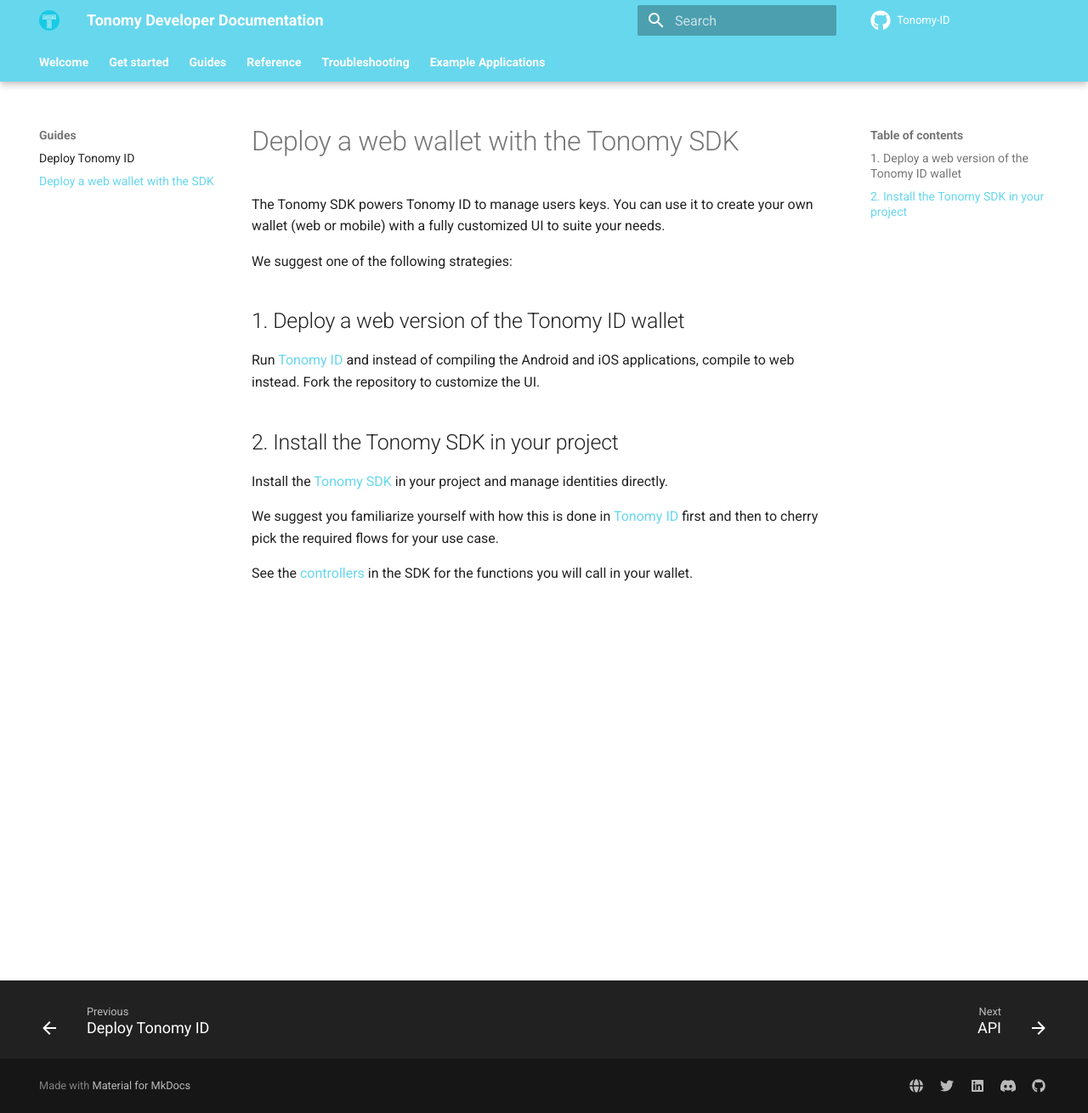
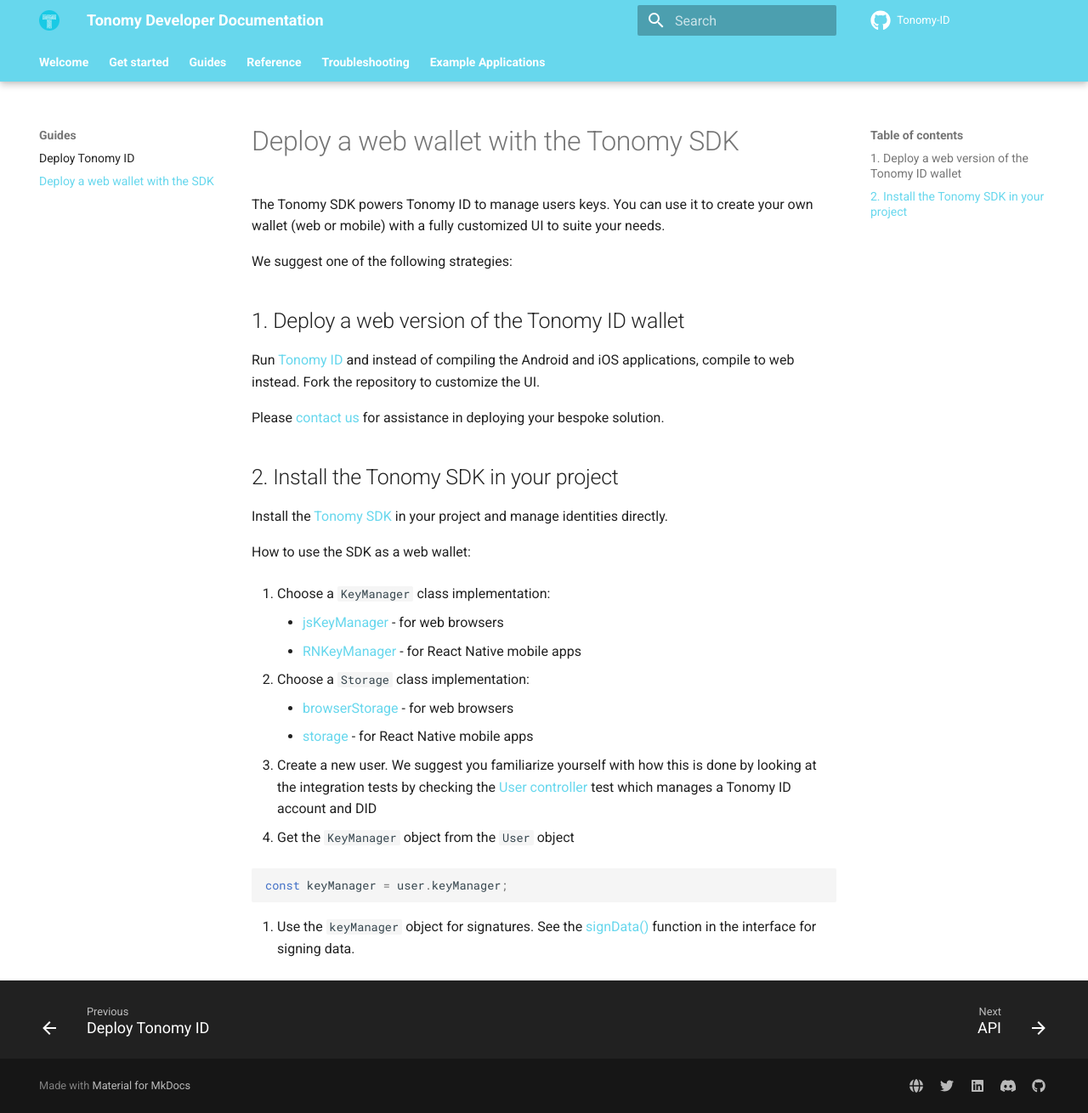
Before and after one commit to Tonomy-Foundation/Tonomy-ID-SDK, an MkDocs documentation site: the page built from docs/guides/deploy-wallet.md, in a window 1280 px wide and 1310 px high. Shown: the whole window at 85% size. Built offline with MkDocs 1.6.1 and Material for MkDocs 9.7.7, drawn with Linux system fonts in a browser that asks for light colours; comment, search, counter and statistics services are not loaded.

Commit message:
docs: add deploy web wallet and requirements to docs

````diff
--- a/docs/guides/deploy-wallet.md
+++ b/docs/guides/deploy-wallet.md
@@ -8,10 +8,31 @@
 
 Run <a href="https://github.com/Tonomy-Foundation/Tonomy-ID" target="_blank">Tonomy ID</a> and instead of compiling the Android and iOS applications, compile to web instead. Fork the repository to customize the UI.
 
+Please <a href="https://tonomy.io/contact" target="_blank">contact us</a> for assistance in deploying your bespoke solution.
+
 ## 2. Install the Tonomy SDK in your project
 
 Install the <a href="https://github.com/Tonomy-Foundation/Tonomy-ID-SDK" target="_blank">Tonomy SDK</a> in your project and manage identities directly.
 
-We suggest you familiarize yourself with how this is done in <a href="https://github.com/Tonomy-Foundation/Tonomy-ID" target="_blank">Tonomy ID</a> first and then to cherry pick the required flows for your use case.
+How to use the SDK as a web wallet:
 
-See the <a href="https://github.com/Tonomy-Foundation/Tonomy-ID-SDK/tree/master/src/sdk/controllers" target="_blank">controllers</a> in the SDK for the functions you will call in your wallet.
+1. Choose a `KeyManager` class implementation:
+
+    - <a href="https://github.com/Tonomy-Foundation/Tonomy-ID-SDK/blob/master/src/sdk/storage/jsKeyManager.ts" target="_blank">jsKeyManager</a> - for web browsers
+    - <a href="https://github.com/Tonomy-Foundation/Tonomy-ID/blob/development/src/utils/RNKeyManager.ts" target="_blank">RNKeyManager</a> - for React Native mobile apps
+
+2. Choose a `Storage` class implementation:
+
+    - <a href="https://github.com/Tonomy-Foundation/Tonomy-ID-SDK/blob/master/src/sdk/storage/browserStorage.ts" target="_blank">browserStorage</a> - for web browsers
+    - <a href="https://github.com/Tonomy-Foundation/Tonomy-ID/blob/development/src/utils/storage.ts
+" target="_blank">storage</a> - for React Native mobile apps
+
+3. Create a new user. We suggest you familiarize yourself with how this is done by looking at the integration tests by checking the <a href="https://github.com/Tonomy-Foundation/Tonomy-ID-SDK/blob/master/test-integration/helpers/user.ts#L22" target="_blank">User controller</a> test which manages a Tonomy ID account and DID
+
+4. Get the `KeyManager` object from the `User` object
+
+```ts
+const keyManager = user.keyManager;
+```
+
+5. Use the `keyManager` object for signatures. See the <a href="https://github.com/Tonomy-Foundation/Tonomy-ID-SDK/blob/master/src/sdk/storage/keymanager.ts" target="_blank">signData()</a> function in the interface for signing data.
--- a/mkdocs.yml
+++ b/mkdocs.yml
@@ -4,6 +4,7 @@
     - Welcome: index.md
     - Features: welcome/features.md
     - Environment support: welcome/environment.md
+    - Requirements: welcome/requirements.md
   - Get started:
     - Start: start/start.md
     - 1. Instal the API: start/installation.md
````
Also changed, not shown: docs/guides/deploy.md (+1 -1 lines), docs/welcome/requirements.md (added, +20 -0 lines).
